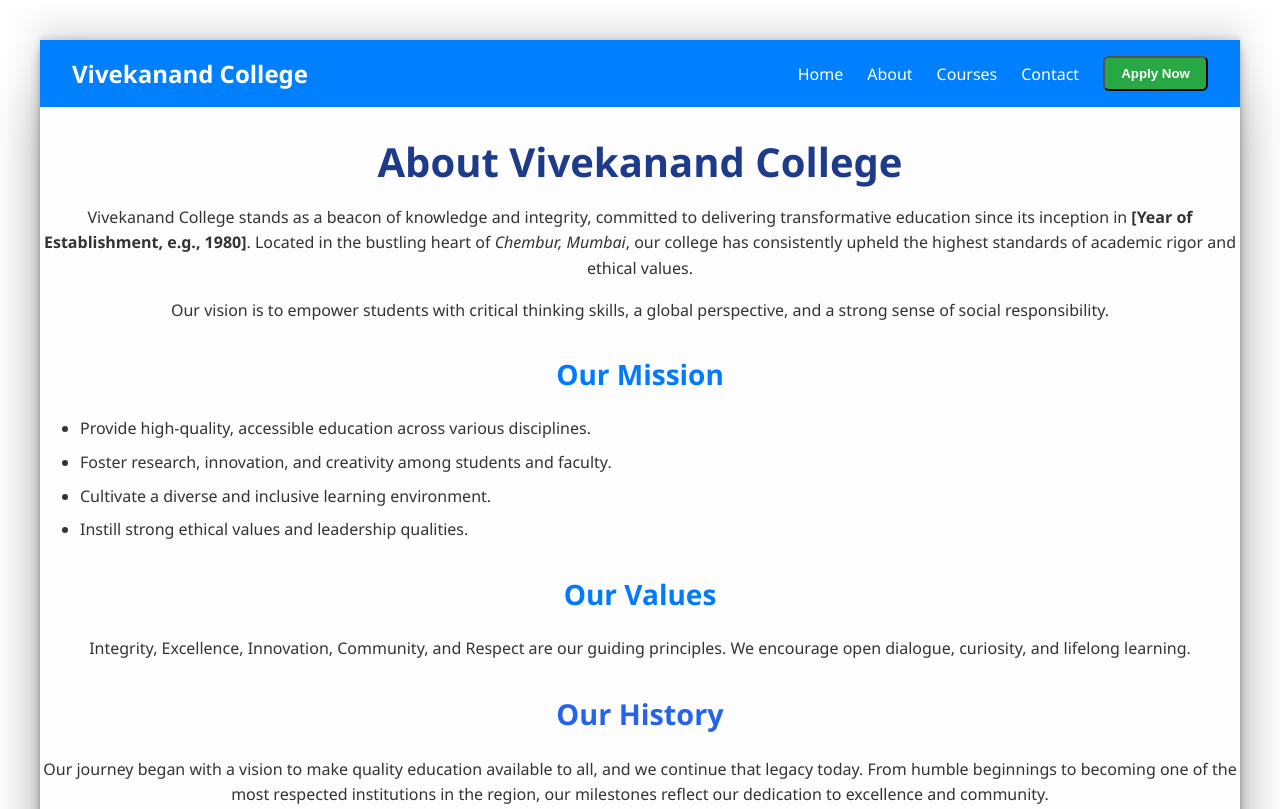
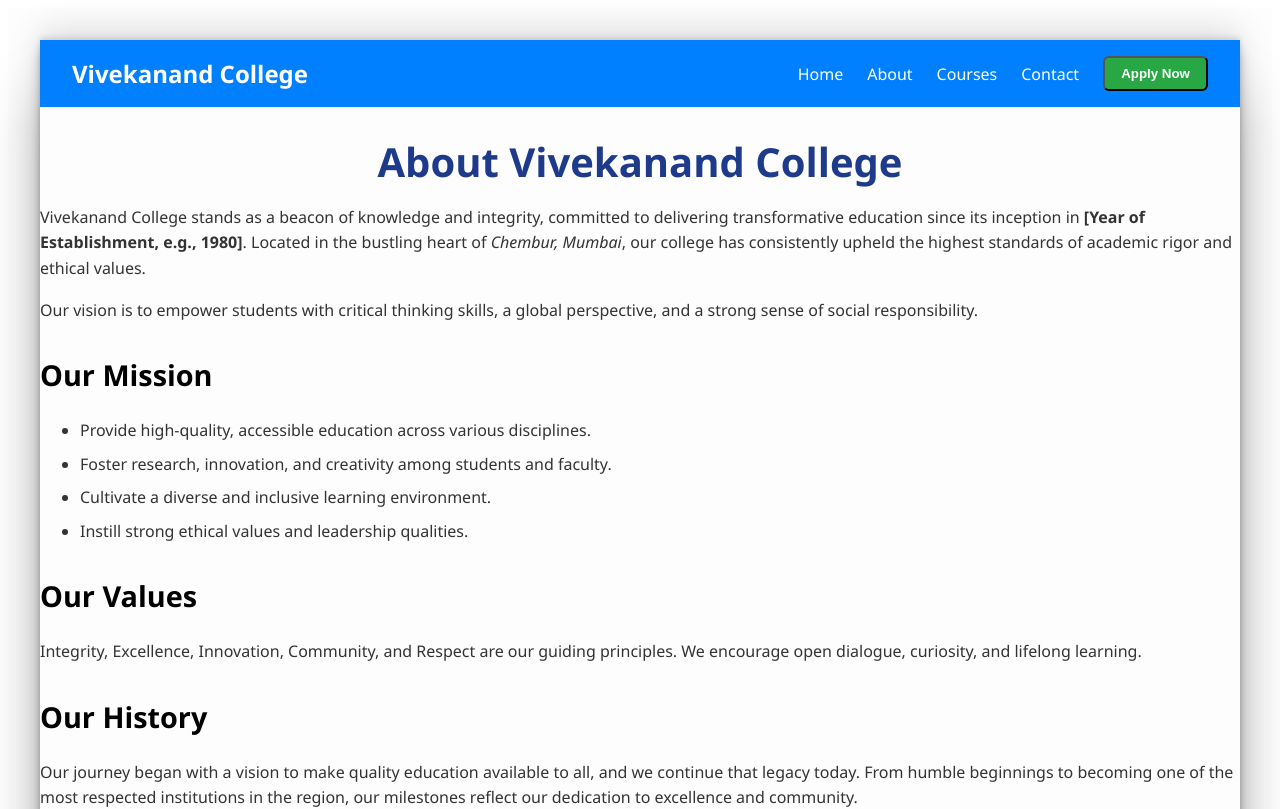
Before and after one commit to Urvee-Gaikwad/vck-ojt, a React (Vite) app: page /aboutpage in a window 1280 px wide. Shown: the top 809 px of the page. Built offline with nearby package versions, Linux system fonts and the light colour scheme.

Commit message:
eight commit

```diff
--- a/src/pages/AboutPage.css
+++ b/src/pages/AboutPage.css
@@ -2,7 +2,6 @@
   padding: 2rem;
   font-family: 'Segoe UI', sans-serif;
   background-color: #ffffff;
-  align-content: center;
 }
 
 .page-container {
@@ -10,10 +9,9 @@
   margin: auto;
   overflow: auto;
   color: #333;
-  text-align: center;
 }
 
-.h1 {
+h1 {
   font-size: 3.5rem;
   margin-bottom: 1rem;
   text-align: center;
@@ -21,32 +19,30 @@
   animation: fadeInUp 1s ease-in-out;
 }
 
-.h2 {
+h2 {
   margin-top: 2rem;
   font-size: 1.75rem;
-  color: #007bff;
+  text-align: left;
+  color:black;
 }
 
-.p {
+p {
   margin: 1rem 0;
   line-height: 1.6;
 }
 
-#pp {
-    color: #1e3a8a;
+ul {
+  margin-left: 1.5rem;
+  line-height: 1.6;
+  text-align: left;
 }
 
-.ul {
-  margin-left: 1.5rem;
-  line-height: 1.6;
-}
-
-.li {
+li {
   margin-bottom: 0.5rem;
 }
 
 .animate-fade-in-up {
-  color:blue;
+  animation: fadeInUp 1s ease-in-out;
 }
 
 @keyframes fadeInUp {
@@ -66,12 +62,11 @@
     padding: 1rem;
   }
 
-  .h1 {
+  h1 {
     font-size: 2rem;
   }
 
-  .h2 {
-    color: black;
-    text-align: justify;
+  h2 {
+    font-size: 1.5rem;
   }
 }
--- a/src/pages/AdmissionsPage.css
+++ b/src/pages/AdmissionsPage.css
@@ -19,7 +19,7 @@ h1 {
 
 h2 {
   font-size: 1.8rem;
-  color: #2563eb;
+  color:black;
   margin-top: 2rem;
 }
 
--- a/src/pages/CoursesPage.css
+++ b/src/pages/CoursesPage.css
@@ -14,13 +14,13 @@
 h1 {
   font-size: 2.5rem;
   margin-bottom: 1rem;
-  color: #0056b3;
+  color: black;
 }
 
 h2 {
   margin-top: 2rem;
   font-size: 1.75rem;
-  color: #007bff;
+  color: black;
 }
 
 p {
```
